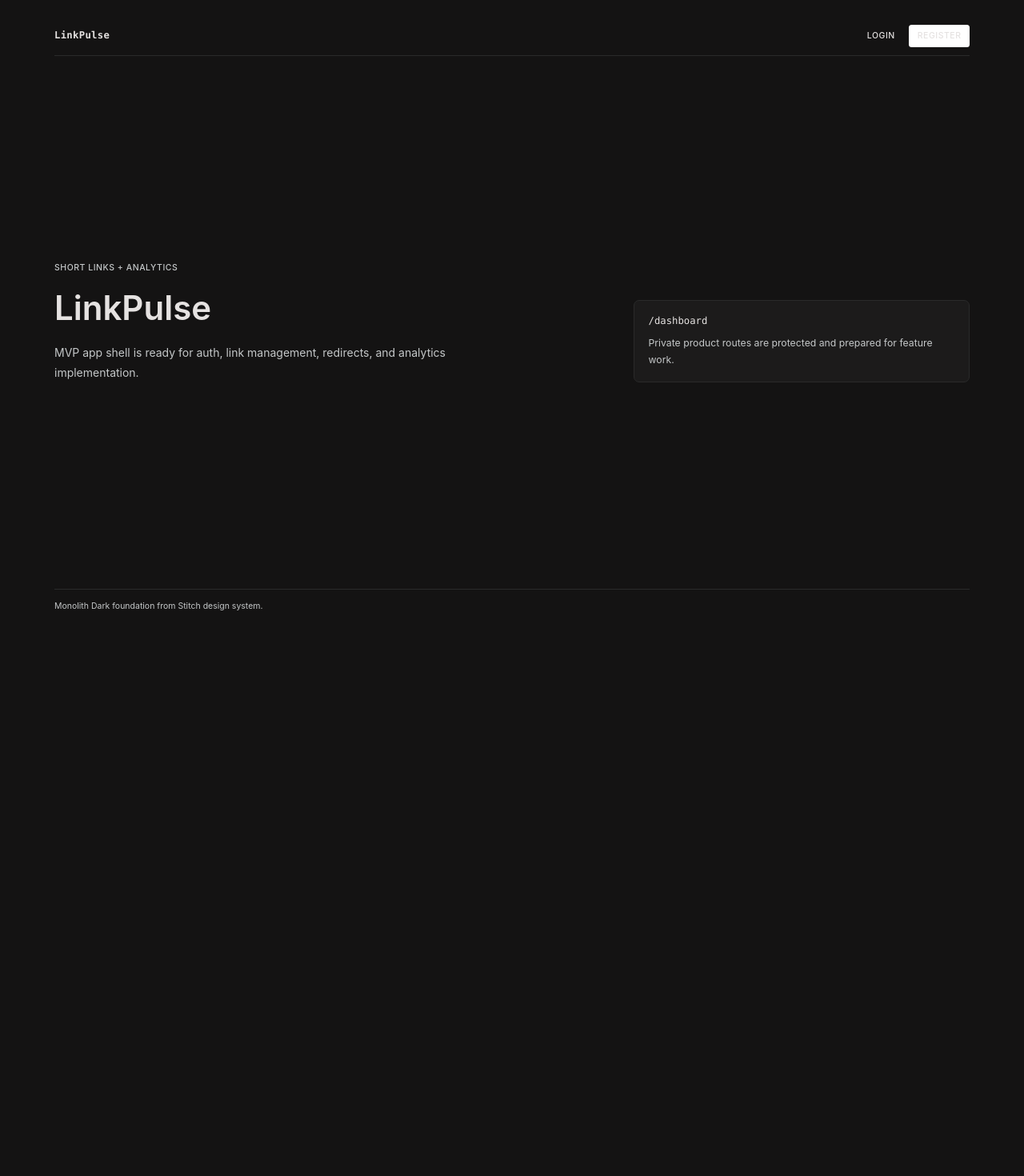
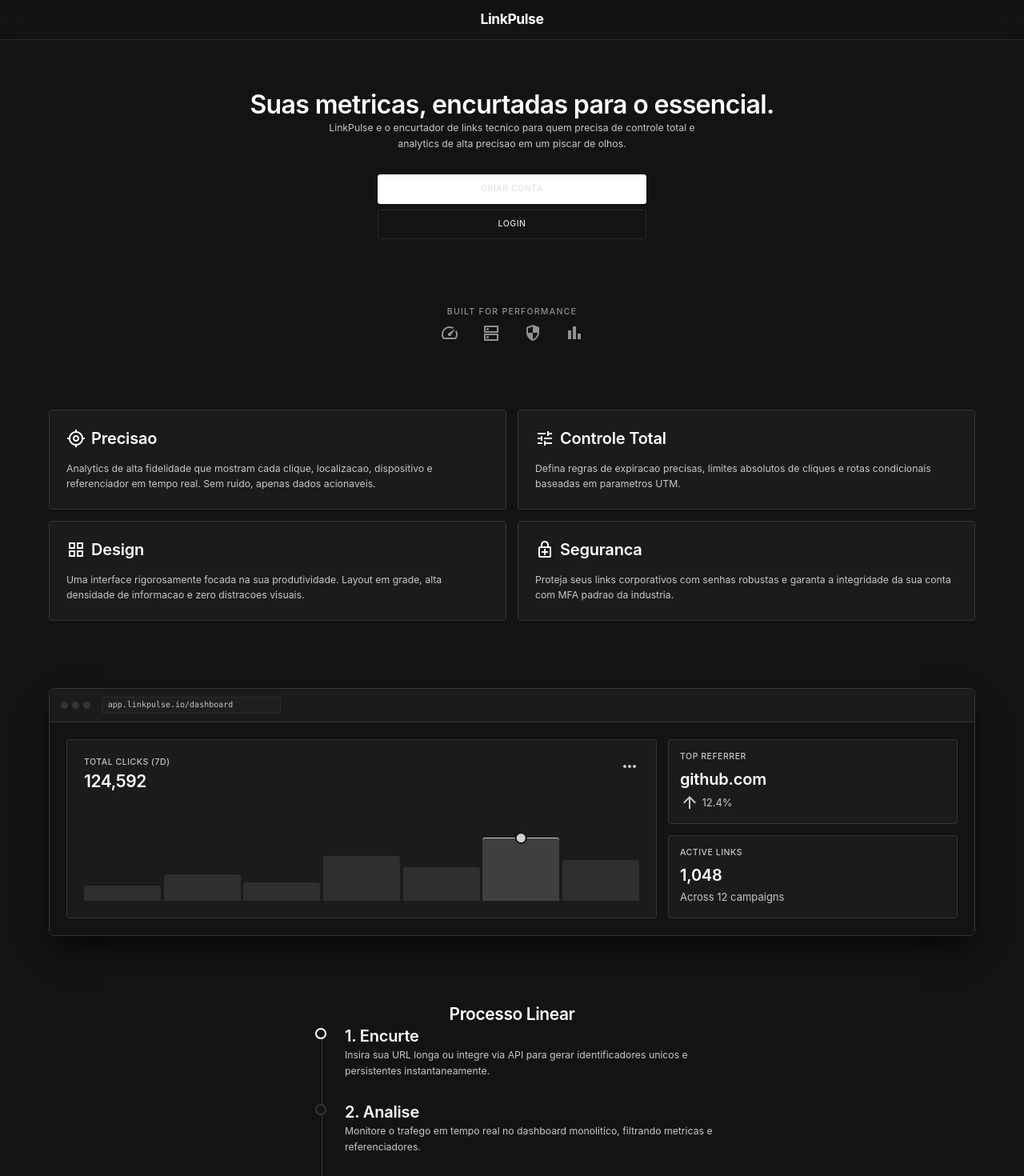
Before and after one commit to IgorGSBarbosaDev/LinkPulse, a React (Vite) app in the folder apps/web/: page / in a window 1280 px wide. Shown: the top 1470 px of the page at 80% size. Before the commit the page ends 800 px from the top, so only its background shows below. Built offline with nearby package versions, Linux system fonts and the light colour scheme; no server answers.

Commit message:
feat(landing-page): enhance layout and content for improved user engagement

```diff
--- a/apps/web/src/features/marketing/pages/landing-page.tsx
+++ b/apps/web/src/features/marketing/pages/landing-page.tsx
@@ -4,51 +4,191 @@
 
 export function LandingPage() {
   return (
-    <main className="min-h-svh bg-background text-foreground">
-      <section className="mx-auto flex min-h-svh w-full max-w-content flex-col justify-between px-4 py-6 sm:px-6 lg:px-8">
-        <nav className="flex h-14 items-center justify-between border-b border-border">
-          <span className="font-mono text-sm font-semibold tracking-wide">
+    <main className="min-h-screen bg-background font-sans text-foreground antialiased">
+      <header className="fixed top-0 z-50 w-full border-b border-border bg-background/80 backdrop-blur-md">
+        <div className="mx-auto flex h-14 w-full max-w-content items-center justify-center px-6">
+          <span className="text-xl font-bold tracking-tight text-primary">
             {env.appName}
           </span>
-          <div className="flex items-center gap-2">
+        </div>
+      </header>
+
+      <section className="mx-auto flex w-full max-w-content flex-col gap-24 px-6 pb-24 pt-32">
+        <section className="mx-auto flex w-full max-w-3xl flex-col items-center text-center">
+          <h1 className="mb-4 text-[32px] font-semibold leading-[1.2] tracking-[-0.02em] text-primary">
+            Suas metricas, encurtadas para o essencial.
+          </h1>
+          <p className="mb-8 max-w-xl text-sm leading-[1.6] text-muted-foreground">
+            LinkPulse e o encurtador de links tecnico para quem precisa de controle total e analytics de alta precisao em um piscar de olhos.
+          </p>
+          <div className="flex w-full max-w-sm flex-col items-center gap-2">
             <Link
-              className="rounded-md px-3 py-2 text-xs font-medium uppercase tracking-label text-muted-foreground transition-colors hover:bg-muted hover:text-foreground"
+              className="inline-flex w-full items-center justify-center rounded-md border border-transparent bg-primary px-6 py-3 text-xs font-medium uppercase tracking-label text-black transition-all duration-200 hover:bg-muted hover:text-primary"
+              to="/register"
+            >
+              Criar conta
+            </Link>
+            <Link
+              className="inline-flex w-full items-center justify-center rounded-md border border-border bg-transparent px-6 py-3 text-xs font-medium uppercase tracking-label text-muted-foreground transition-colors duration-200 hover:border-primary hover:text-primary"
               to="/login"
             >
               Login
             </Link>
-            <Link
-              className="rounded-md bg-primary px-3 py-2 text-xs font-medium uppercase tracking-label text-primary-foreground transition-colors hover:bg-primary/90"
-              to="/register"
-            >
-              Register
-            </Link>
           </div>
-        </nav>
-        <div className="grid gap-8 py-16 lg:grid-cols-[minmax(0,1fr)_420px] lg:items-end">
-          <div className="flex max-w-3xl flex-col gap-5">
-            <p className="text-xs font-medium uppercase tracking-label text-muted-foreground">
-              Short links + analytics
+        </section>
+
+        <section className="flex flex-col items-center opacity-70">
+          <span className="mb-2 text-xs font-medium uppercase tracking-[0.12em] text-muted-foreground">
+            Built for performance
+          </span>
+          <div className="flex items-center gap-8 text-muted-foreground">
+            <span className="material-symbols-outlined text-[20px]">speed</span>
+            <span className="material-symbols-outlined text-[20px]">dns</span>
+            <span className="material-symbols-outlined text-[20px]">security</span>
+            <span className="material-symbols-outlined text-[20px]">bar_chart</span>
+          </div>
+        </section>
+
+        <section className="grid grid-cols-1 gap-4 md:grid-cols-2">
+          <article className="rounded-md border border-muted bg-card p-6 transition-colors duration-300 hover:bg-muted">
+            <div className="mb-4 flex items-center gap-2">
+              <span className="material-symbols-outlined text-primary">my_location</span>
+              <h2 className="text-[20px] font-semibold leading-[1.4] tracking-[-0.01em] text-primary">Precisao</h2>
+            </div>
+            <p className="text-sm leading-[1.6] text-muted-foreground">
+              Analytics de alta fidelidade que mostram cada clique, localizacao, dispositivo e referenciador em tempo real. Sem ruido, apenas dados acionaveis.
             </p>
-            <h1 className="text-5xl font-semibold leading-tight text-foreground">
-              LinkPulse
-            </h1>
-            <p className="max-w-2xl text-base leading-7 text-muted-foreground">
-              MVP app shell is ready for auth, link management, redirects, and
-              analytics implementation.
+          </article>
+          <article className="rounded-md border border-muted bg-card p-6 transition-colors duration-300 hover:bg-muted">
+            <div className="mb-4 flex items-center gap-2">
+              <span className="material-symbols-outlined text-primary">tune</span>
+              <h2 className="text-[20px] font-semibold leading-[1.4] tracking-[-0.01em] text-primary">Controle Total</h2>
+            </div>
+            <p className="text-sm leading-[1.6] text-muted-foreground">
+              Defina regras de expiracao precisas, limites absolutos de cliques e rotas condicionais baseadas em parametros UTM.
             </p>
+          </article>
+          <article className="rounded-md border border-muted bg-card p-6 transition-colors duration-300 hover:bg-muted">
+            <div className="mb-4 flex items-center gap-2">
+              <span className="material-symbols-outlined text-primary">grid_view</span>
+              <h2 className="text-[20px] font-semibold leading-[1.4] tracking-[-0.01em] text-primary">Design</h2>
+            </div>
+            <p className="text-sm leading-[1.6] text-muted-foreground">
+              Uma interface rigorosamente focada na sua produtividade. Layout em grade, alta densidade de informacao e zero distracoes visuais.
+            </p>
+          </article>
+          <article className="rounded-md border border-muted bg-card p-6 transition-colors duration-300 hover:bg-muted">
+            <div className="mb-4 flex items-center gap-2">
+              <span className="material-symbols-outlined text-primary">enhanced_encryption</span>
+              <h2 className="text-[20px] font-semibold leading-[1.4] tracking-[-0.01em] text-primary">Seguranca</h2>
+            </div>
+            <p className="text-sm leading-[1.6] text-muted-foreground">
+              Proteja seus links corporativos com senhas robustas e garanta a integridade da sua conta com MFA padrao da industria.
+            </p>
+          </article>
+        </section>
+
+        <section className="w-full">
+          <div className="overflow-hidden rounded-lg border border-muted bg-surface shadow-[0_20px_40px_-10px_rgba(0,0,0,0.8)]">
+            <div className="flex h-12 items-center gap-4 border-b border-muted bg-card px-4">
+              <div className="flex gap-1.5">
+                <span className="size-2.5 rounded-full bg-muted" />
+                <span className="size-2.5 rounded-full bg-muted" />
+                <span className="size-2.5 rounded-full bg-muted" />
+              </div>
+              <div className="flex h-6 w-64 items-center rounded border border-muted/60 bg-surface px-2">
+                <span className="font-mono text-[10px] text-muted-foreground">
+                  app.linkpulse.io/dashboard
+                </span>
+              </div>
+            </div>
+            <div className="grid grid-cols-1 gap-4 bg-background p-6 lg:grid-cols-3">
+              <div className="flex h-64 flex-col rounded-md border border-muted bg-card p-6 lg:col-span-2">
+                <div className="mb-4 flex items-start justify-between">
+                  <div>
+                    <p className="text-xs font-medium uppercase tracking-label text-muted-foreground">
+                      Total Clicks (7d)
+                    </p>
+                    <p className="mt-1 text-2xl font-semibold leading-[1.3] tracking-[-0.02em] text-primary">124,592</p>
+                  </div>
+                  <span className="material-symbols-outlined text-muted-foreground">more_horiz</span>
+                </div>
+                <div className="relative flex grow items-end gap-1 pt-8 opacity-80">
+                  <span className="absolute bottom-0 left-0 h-px w-full bg-muted/30" />
+                  <span className="h-[20%] w-full rounded-t bg-muted" />
+                  <span className="h-[35%] w-full rounded-t bg-muted" />
+                  <span className="h-[25%] w-full rounded-t bg-muted" />
+                  <span className="h-[60%] w-full rounded-t bg-muted" />
+                  <span className="h-[45%] w-full rounded-t bg-muted" />
+                  <span className="relative h-[85%] w-full rounded-t border-t border-primary bg-primary/20">
+                    <span className="absolute -top-1.5 left-1/2 size-3 -translate-x-1/2 rounded-full bg-primary ring-2 ring-background" />
+                  </span>
+                  <span className="h-[55%] w-full rounded-t bg-muted" />
+                </div>
+              </div>
+              <div className="flex flex-col gap-4">
+                <div className="flex-1 rounded-md border border-muted bg-card p-4">
+                  <p className="text-xs font-medium uppercase tracking-label text-muted-foreground">
+                    Top Referrer
+                  </p>
+                  <p className="mt-2 text-[20px] font-semibold leading-[1.4] tracking-[-0.01em] text-primary">github.com</p>
+                  <p className="mt-1 flex items-center gap-1 text-[13px] leading-[1.5] text-muted-foreground">
+                    <span className="material-symbols-outlined text-[14px]">arrow_upward</span>
+                    12.4%
+                  </p>
+                </div>
+                <div className="flex-1 rounded-md border border-muted bg-card p-4">
+                  <p className="text-xs font-medium uppercase tracking-label text-muted-foreground">
+                    Active Links
+                  </p>
+                  <p className="mt-2 text-[20px] font-semibold leading-[1.4] tracking-[-0.01em] text-primary">1,048</p>
+                  <p className="mt-1 text-[13px] leading-[1.5] text-muted-foreground">Across 12 campaigns</p>
+                </div>
+              </div>
+            </div>
           </div>
-          <div className="rounded-lg border border-border bg-card p-5">
-            <p className="font-mono text-sm text-foreground">/dashboard</p>
-            <p className="mt-2 text-sm leading-6 text-muted-foreground">
-              Private product routes are protected and prepared for feature work.
-            </p>
+        </section>
+
+        <section className="mx-auto w-full max-w-xl">
+          <h2 className="mb-8 text-center text-2xl font-semibold leading-[1.3] tracking-[-0.02em] text-primary">Processo Linear</h2>
+          <div className="relative ml-4 flex flex-col gap-8 border-l border-muted pl-8">
+            <div className="relative">
+              <span className="absolute -left-[37px] top-1 size-4 rounded-full border-2 border-primary bg-background" />
+              <h3 className="mb-1 text-[20px] font-semibold leading-[1.4] tracking-[-0.01em] text-primary">1. Encurte</h3>
+              <p className="text-sm leading-[1.6] text-muted-foreground">
+                Insira sua URL longa ou integre via API para gerar identificadores unicos e persistentes instantaneamente.
+              </p>
+            </div>
+            <div className="relative">
+              <span className="absolute -left-[37px] top-1 size-4 rounded-full border-2 border-muted bg-background" />
+              <h3 className="mb-1 text-[20px] font-semibold leading-[1.4] tracking-[-0.01em] text-primary">2. Analise</h3>
+              <p className="text-sm leading-[1.6] text-muted-foreground">
+                Monitore o trafego em tempo real no dashboard monolitico, filtrando metricas e referenciadores.
+              </p>
+            </div>
+            <div className="relative">
+              <span className="absolute -left-[37px] top-1 size-4 rounded-full border-2 border-muted bg-background" />
+              <h3 className="mb-1 text-[20px] font-semibold leading-[1.4] tracking-[-0.01em] text-primary">3. Otimize</h3>
+              <p className="text-sm leading-[1.6] text-muted-foreground">
+                Ajuste rotas de redirecionamento, atualize destinos sem quebrar link original e refine campanhas com base em dados concretos.
+              </p>
+            </div>
           </div>
+        </section>
+
+      </section>
+
+      <footer className="mt-auto w-full border-t border-border bg-background py-12">
+        <div className="mx-auto flex w-full max-w-content flex-col items-center justify-between gap-4 border-t border-border px-6 pt-8 md:flex-row">
+          <div className="text-xs uppercase tracking-[0.12em] text-muted-foreground">© 2026 LinkPulse</div>
+          <nav className="flex gap-6 text-xs uppercase tracking-[0.12em] text-muted-foreground">
+            <span>Privacy</span>
+            <span>Terms</span>
+            <span>Status</span>
+            <span>Docs</span>
+          </nav>
         </div>
-        <div className="border-t border-border py-4 text-xs text-muted-foreground">
-          Monolith Dark foundation from Stitch design system.
-        </div>
-      </section>
+      </footer>
     </main>
   )
 }
--- a/apps/web/src/index.css
+++ b/apps/web/src/index.css
@@ -1,3 +1,4 @@
+@import url("https://fonts.googleapis.com/css2?family=Material+Symbols+Outlined:wght,FILL@100..700,0..1&display=swap");
 @import "tailwindcss";
 
 @theme {
@@ -94,3 +95,13 @@
   background: var(--color-primary);
   color: var(--color-primary-foreground);
 }
+
+.material-symbols-outlined {
+  font-variation-settings:
+    "FILL" 0,
+    "wght" 400,
+    "GRAD" 0,
+    "opsz" 24;
+  font-family: "Material Symbols Outlined", sans-serif;
+  line-height: 1;
+}
```
